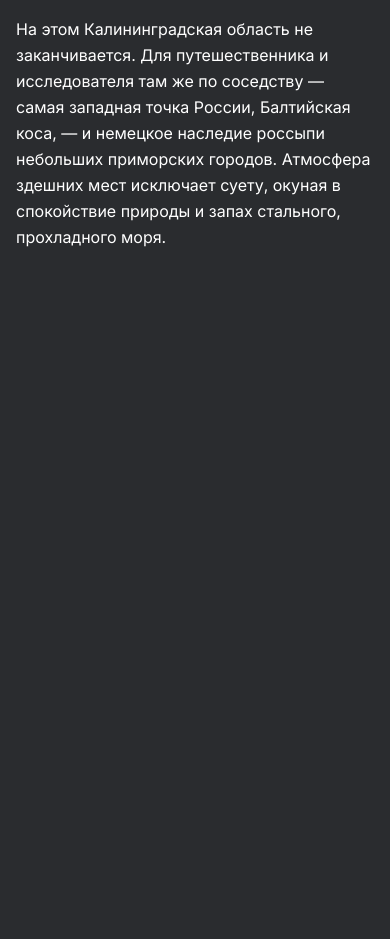
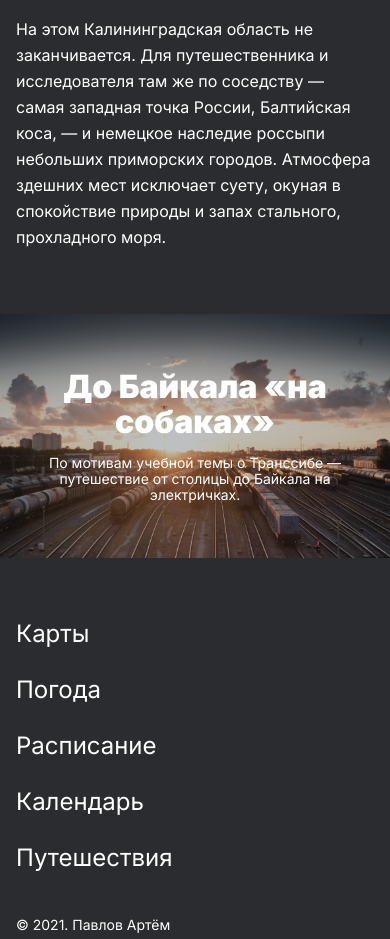
Before and after one commit to ZireaelPX/russian-travel, a plain HTML site: page index.html in a window 390 px wide. Shown: the part 8686-9625 px from the top of the page. Before the commit the page ends 8986 px from the top, so only its background shows below. Drawn offline with Linux system fonts and the light colour scheme.

Commit message:
Добавление всех блоков. Далее распреджеление стилей по папка и проверка на ошиюки

```diff
--- a/index.html
+++ b/index.html
@@ -195,9 +195,33 @@
 					</div>
 				</div>
 			</section>
+			<section class="cover">
+				<div class="cover__container">
+					<a href="#" class="cover__overlay">
+						<div class="cover__block">
+							<h2 class="cover__title">До Байкала «на собаках»</h2>
+							<p class="cover__subtitle">По мотивам учебной темы о Транссибе — путешествие от
+								столицы до
+								Байкала на электричках.
+							</p>
+						</div>
+					</a>
+				</div>
+			</section>
 		</main>
 		<footer class="footer">
-
+			<div class="footer__container page__container">
+				<nav class="footer__navigation">
+					<ul class="footer__items">
+						<li class="footer__item"><a href="#" class="footer__link">Карты</a></li>
+						<li class="footer__item"><a href="#" class="footer__link">Погода</a></li>
+						<li class="footer__item"><a href="#" class="footer__link">Расписание</a></li>
+						<li class="footer__item"><a href="#" class="footer__link">Календарь</a></li>
+						<li class="footer__item"><a href="#" class="footer__link">Путешествия</a></li>
+					</ul>
+				</nav>
+				<p class="footer__copyright">© 2021. Павлов Артём</p>
+			</div>
 		</footer>
 	</div>
 </body>
--- a/pages/index.css
+++ b/pages/index.css
@@ -10,12 +10,14 @@
 	box-sizing: border-box;
 	padding: 28px 0 0;
 }
+.header__container {
+	display: flex;
+	align-items: center;
+	justify-content: space-between;
+}
 .page__container {
 	max-width: calc(100% - 96px);
 	margin: 0 auto;
-	display: flex;
-	align-items: center;
-	justify-content: space-between;
 }
 .header__logo {
 	width: 176px;
@@ -288,6 +290,8 @@
 	grid-template-columns: minmax(440px, 460px) 1fr;
 	row-gap: 48px;
 	column-gap: 40px;
+}
+.place:not(:last-child) {
 	margin-bottom: 80px;
 }
 .place__title {
@@ -353,9 +357,11 @@
 	.places {
 		padding: 88px 0px 0px 0px;
 	}
+	.place:not(:last-child) {
+		margin-bottom: 72px;
+	}
 	.place {
 		column-gap: 28px;
-		margin-bottom: 73px;
 	}
 	.places__container {
 		max-width: calc(100% - 48px);
@@ -399,9 +405,11 @@
 	.places {
 		padding: 64px 0px 0px 0px;
 	}
+	.place:not(:last-child) {
+		margin-bottom: 50px;
+	}
 	.place {
 		row-gap: 32px;
-		margin-bottom: 50px;
 	}
 	.place__title {
 		margin: 0 16px;
@@ -415,3 +423,173 @@
 		margin: 0 16px;
 	}
 }
+.cover {
+	padding: 92px 0px 0px 0px;
+}
+.cover__container {
+	max-width: calc(100% - 96px);
+	margin: 0 auto;
+}
+.cover__overlay {
+	padding-bottom: 62.5%;
+	max-width: 100%;
+	display: flex;
+	justify-content: center;
+	align-items: center;
+	position: relative;
+	background-image: url(../images/cover/cover-overlay.jpg);
+	background-position: center;
+	background-size: cover;
+	text-decoration: none;
+}
+.cover__overlay::before {
+	content: "";
+	position: absolute;
+	width: 100%;
+	height: 100%;
+	top: 0;
+	left: 0;
+	background-color: #2a2c2f;
+	opacity: 0.3;
+}
+.cover__block {
+	position: absolute;
+	top: 50%;
+	/* display: flex;
+	flex-direction: column;
+	justify-content: center; */
+	text-align: center;
+	transform: translate(0, -50%);
+	z-index: 10;
+}
+.cover__title {
+	max-width: 560px;
+	width: 100%;
+	margin: 0 auto 32px;
+	font-weight: 900;
+	font-size: 72px;
+	line-height: 76px;
+	color: #ffffff;
+}
+.cover__subtitle {
+	max-width: 360px;
+	margin: 0 auto;
+	font-size: 18px;
+	line-height: 22px;
+	color: #ffffff;
+}
+@media screen and (max-width: 1024px) {
+	.cover__container {
+		max-width: 100%;
+	}
+}
+@media screen and (max-width: 768px) {
+	.cover {
+		padding: 88px 0px 0px 0px;
+	}
+}
+@media screen and (max-width: 650px) {
+	.cover__title {
+		max-width: 288px;
+		font-size: 32px;
+		line-height: 35px;
+		margin-bottom: 16px;
+	}
+	.cover__subtitle {
+		font-size: 14px;
+		line-height: 16px;
+	}
+}
+@media screen and (max-width: 650px) {
+	.cover__title {
+		max-width: calc(100% - 32px);
+	}
+	.cover__subtitle {
+		max-width: calc(100% - 32px);
+		font-size: 14px;
+		line-height: 16px;
+	}
+}
+@media screen and (max-width: 425px) {
+	.cover {
+		padding: 64px 0px 0px 0px;
+	}
+}
+/* footer */
+.footer {
+	padding: 92px 0px 24px 0px;
+}
+.footer__container {
+	display: flex;
+	flex-wrap: wrap;
+	align-items: center;
+	justify-content: space-between;
+}
+.footer__items {
+	display: flex;
+	flex-wrap: wrap;
+	justify-content: space-between;
+	align-items: center;
+	margin: 0;
+	padding: 0;
+	list-style-type: none;
+}
+.footer__item {
+}
+.footer__item:not(:last-child) {
+	margin: 0px 18px 0px 0px;
+}
+.footer__link {
+	font-size: 16px;
+	line-height: 18px;
+	color: #ffffff;
+	text-decoration: none;
+}
+.footer__copyright {
+	margin: 0;
+	font-size: 14px;
+	line-height: 16px;
+	color: #ffffff;
+}
+@media screen and (max-width: 768px) {
+	.footer {
+		padding: 88px 0px 0px 0px;
+	}
+}
+@media screen and (max-width: 670px) {
+	.footer__container {
+		flex-direction: column;
+		align-items: flex-start;
+	}
+	.footer__navigation {
+		margin-bottom: 10px;
+	}
+}
+@media screen and (max-width: 425px) {
+	.footer {
+		padding: 64px 0px 16px 0px;
+	}
+	.footer__container {
+		flex-direction: column;
+		align-items: flex-start;
+	}
+	.footer__items {
+		flex-direction: column;
+		align-items: flex-start;
+		margin: 0px 0px 48px 0px;
+	}
+	.footer__item:not(:last-child) {
+		margin: 0px 0px 32px 0px;
+	}
+	.footer__link {
+		font-size: 24px;
+		line-height: 24px;
+	}
+	.footer__navigation {
+		margin-bottom: 0px;
+	}
+	.footer__copyright {
+		font-size: 14px;
+		line-height: 14px;
+	}
+}
```
Also changed, not shown: images/cover/cover-overlay.jpg (added).
